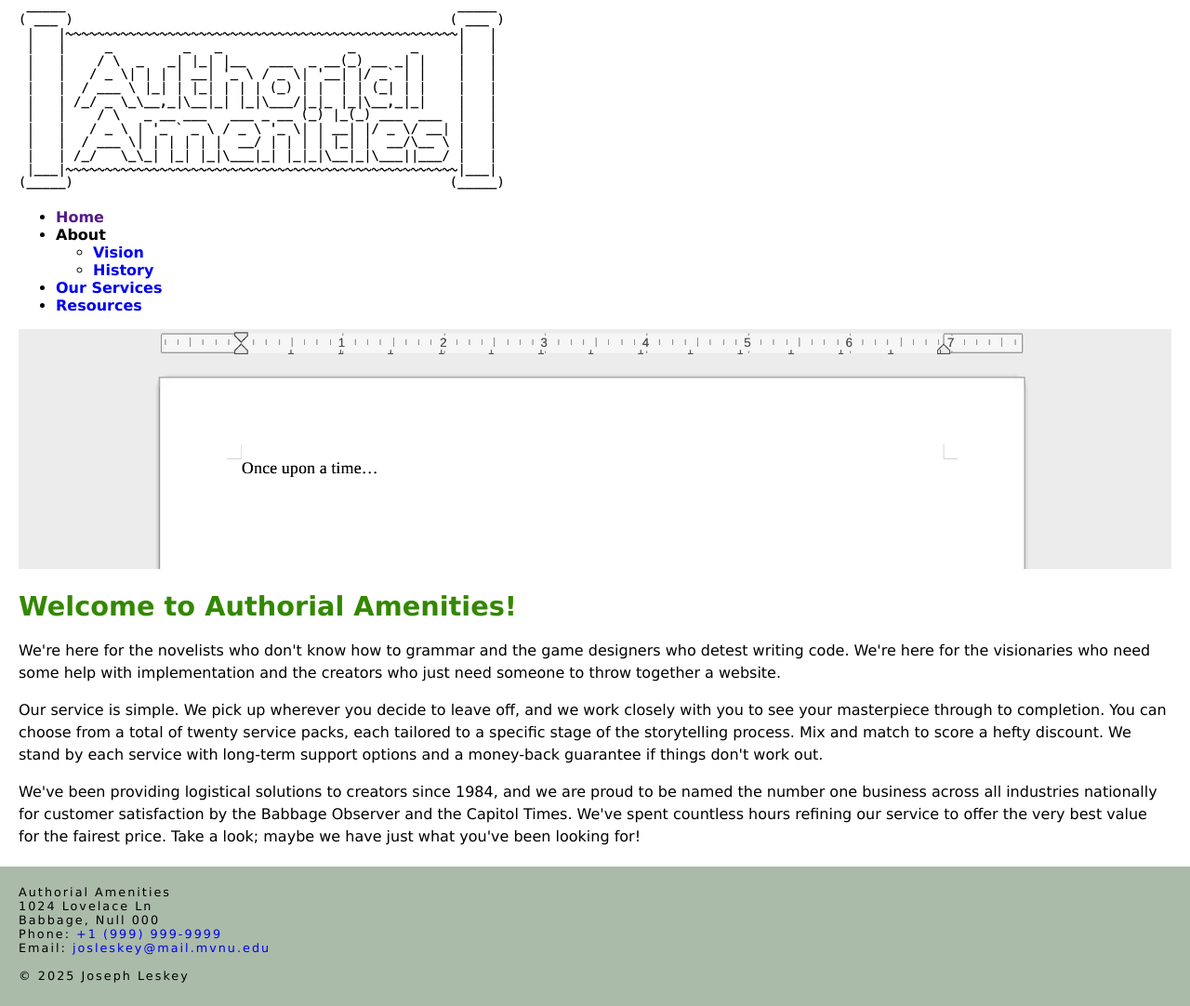
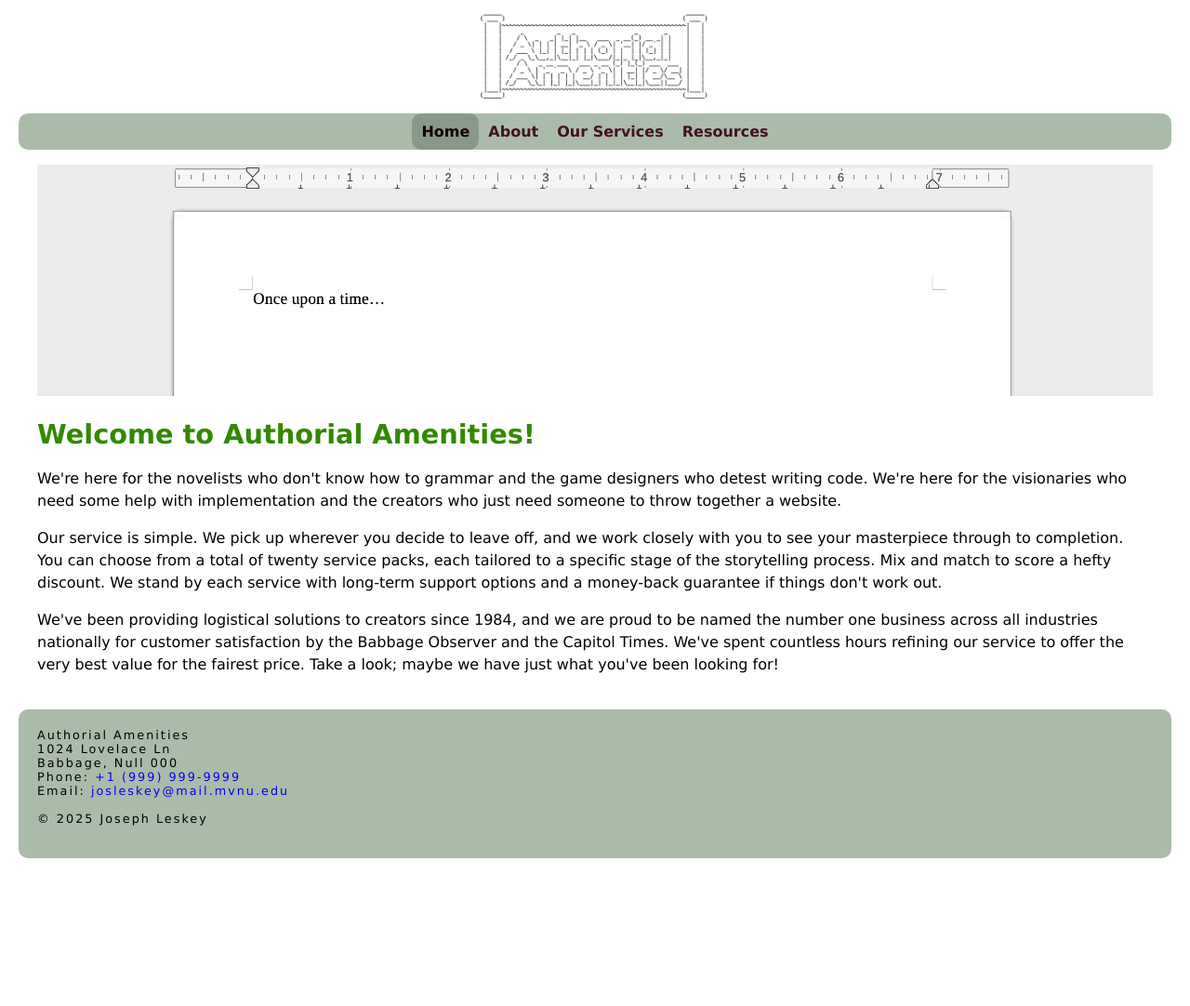
Before and after one commit to jleskey/csc3003-website, a PHP site: page /main.html in a window 1280 px wide. Shown: the whole page at 93% size. After the commit the page ends 923 px from the top, so only its background shows below. Run offline with PHP 8.4, Linux system fonts and the light colour scheme.

Commit message:
Advance styling

```diff
--- a/src/about/history.html
+++ b/src/about/history.html
@@ -15,10 +15,10 @@
             <ul>
                 <li><a href="../main.html">Home</a></li>
                 <li>
-                    About
+                    <button class="active">About</button>
                     <ul>
                         <li><a href="vision.html">Vision</a></li>
-                        <li><a href="">History</a></li>
+                        <li><a href="" class="active">History</a></li>
                     </ul>
                 </li>
                 <li><a href="../services.html">Our Services</a></li>
--- a/src/about/vision.html
+++ b/src/about/vision.html
@@ -15,9 +15,9 @@
             <ul>
                 <li><a href="../main.html">Home</a></li>
                 <li>
-                    About
+                    <button class="active">About</button>
                     <ul>
-                        <li><a href="">Vision</a></li>
+                        <li><a href="" class="active">Vision</a></li>
                         <li><a href="history.html">History</a></li>
                     </ul>
                 </li>
--- a/src/advantage.html
+++ b/src/advantage.html
@@ -15,14 +15,14 @@
             <ul>
                 <li><a href="main.html">Home</a></li>
                 <li>
-                    About
+                    <button>About</button>
                     <ul>
                         <li><a href="about/vision.html">Vision</a></li>
                         <li><a href="about/history.html">History</a></li>
                     </ul>
                 </li>
                 <li><a href="services.html">Our Services</a></li>
-                <li><a href="other.html">Resources</a></li>
+                <li><a href="other.html" class="active">Resources</a></li>
             </ul>
         </nav>
     </header>
--- a/src/feedback.html
+++ b/src/feedback.html
@@ -15,14 +15,14 @@
             <ul>
                 <li><a href="main.html">Home</a></li>
                 <li>
-                    About
+                    <button>About</button>
                     <ul>
                         <li><a href="about/vision.html">Vision</a></li>
                         <li><a href="about/history.html">History</a></li>
                     </ul>
                 </li>
                 <li><a href="services.html">Our Services</a></li>
-                <li><a href="other.html">Resources</a></li>
+                <li><a href="other.html" class="active">Resources</a></li>
             </ul>
         </nav>
     </header>
--- a/src/main.html
+++ b/src/main.html
@@ -13,9 +13,9 @@
         <img src="assets/logo.png" alt="Authorial Amenities">
         <nav>
             <ul>
-                <li><a href="">Home</a></li>
+                <li><a href="" class="active">Home</a></li>
                 <li>
-                    About
+                    <button>About</button>
                     <ul>
                         <li><a href="about/vision.html">Vision</a></li>
                         <li><a href="about/history.html">History</a></li>
--- a/src/other.html
+++ b/src/other.html
@@ -15,14 +15,14 @@
             <ul>
                 <li><a href="main.html">Home</a></li>
                 <li>
-                    About
+                    <button>About</button>
                     <ul>
                         <li><a href="about/vision.html">Vision</a></li>
                         <li><a href="about/history.html">History</a></li>
                     </ul>
                 </li>
                 <li><a href="services.html">Our Services</a></li>
-                <li><a href="">Resources</a></li>
+                <li><a href="" class="active">Resources</a></li>
             </ul>
         </nav>
     </header>
--- a/src/services.html
+++ b/src/services.html
@@ -15,13 +15,13 @@
             <ul>
                 <li><a href="main.html">Home</a></li>
                 <li>
-                    About
+                    <button>About</button>
                     <ul>
                         <li><a href="about/vision.html">Vision</a></li>
                         <li><a href="about/history.html">History</a></li>
                     </ul>
                 </li>
-                <li><a href="">Our Services</a></li>
+                <li><a href="" class="active">Our Services</a></li>
                 <li><a href="other.html">Resources</a></li>
             </ul>
         </nav>
--- a/src/styles/base.css
+++ b/src/styles/base.css
@@ -1,35 +1,125 @@
-/* Basic structure */
+/* Body */
 
 body {
+    display: flex;
+    flex-direction: column;
     font-family: Verdana, Geneva, Tahoma, sans-serif;
     margin: 0;
+    padding: 10px 20px;
+    padding-bottom: 0;
+    height: 100vh;
 }
 
-body>header,
-main,
-body>footer {
-    padding: 0 20px;
+/* Basic header */
+
+body>header>img {
+    display: block;
+    margin: auto;
+    max-width: 20%;
 }
 
-/* Content areas */
+body>header>nav {
+    font-weight: bold;
+}
+
+/* Menu base */
+
+body>header>nav ul {
+    padding: 0;
+    list-style: none;
+    background-color: #aba;
+    border-radius: 10px;
+}
+
+body>header>nav ul li {
+    display: block;
+    cursor: default;
+    border-radius: 10px;
+}
+
+body>header>nav ul li a,
+body>header>nav ul li button {
+    display: block;
+    background: none;
+    border: none;
+    color: #412;
+    padding: 10px;
+    font-family: inherit;
+    font-size: inherit;
+    font-weight: inherit;
+    border-radius: inherit;
+}
+
+body>header>nav ul li a.active,
+body>header>nav ul li button.active {
+    color: #100;
+    background-color: #898;
+}
+
+body>header>nav ul li:hover>a,
+body>header>nav ul li:hover>button {
+    background-color: #9a9;
+    color: #301;
+    text-decoration: none;
+}
+
+/* Sub-menus */
+
+body>header>nav>ul ul {
+    display: none;
+    position: absolute;
+    background-color: #bcb;
+    box-shadow: 1px 2px 2px #000a;
+}
+
+body>header>nav>ul li:hover>ul {
+    display: block;
+}
+
+body>header>nav ul ul li a,
+body>header>nav ul ul li button {
+    color: #523;
+}
+
+body>header>nav ul ul li a.active,
+body>header>nav ul ul li button.active {
+    color: #200;
+    background-color: #9a9;
+}
+
+body>header>nav ul ul li:hover>a,
+body>header>nav ul ul li:hover>button {
+    color: #412;
+    background-color: #aba;
+}
+
+/* Main menu bar */
+
+body>header>nav>ul {
+    display: flex;
+    justify-content: center;
+}
+
+/* Main content */
 
 main {
+    padding: 0 20px;
     margin-bottom: 20px;
+    flex: 1;
 }
 
-nav {
-    font-weight: bold;
-}
+/* Footer */
 
 body>footer {
     font-size: 80%;
     letter-spacing: 2px;
     background-color: #aba;
     padding-top: 20px;
-    padding-bottom: 10px;
+    padding: 20px;
+    border-radius: 10px;
 }
 
-/* Headers */
+/* Headings */
 
 h1 {
     color: #380;
```
